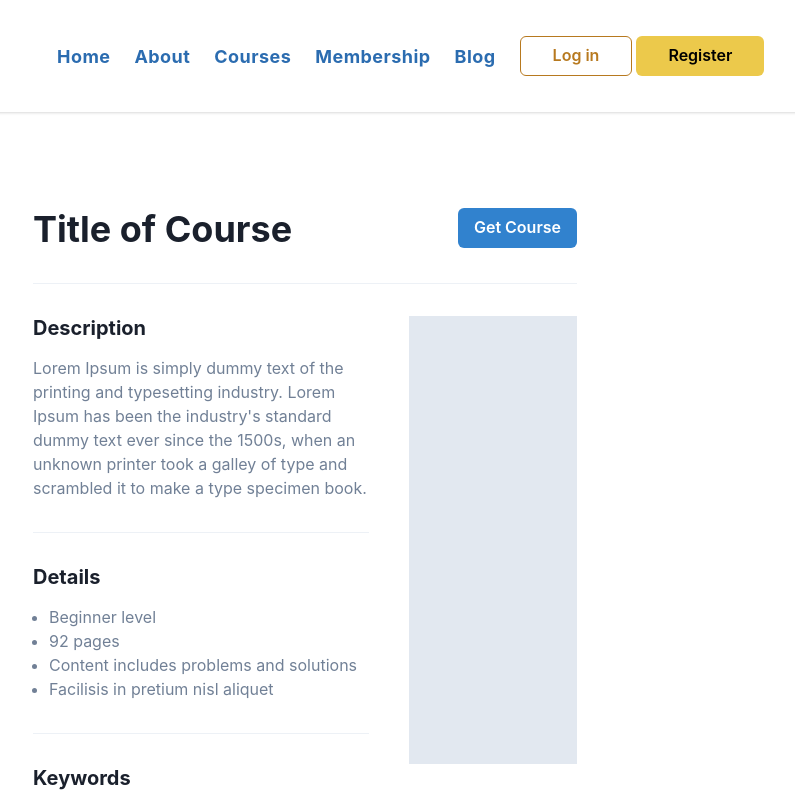
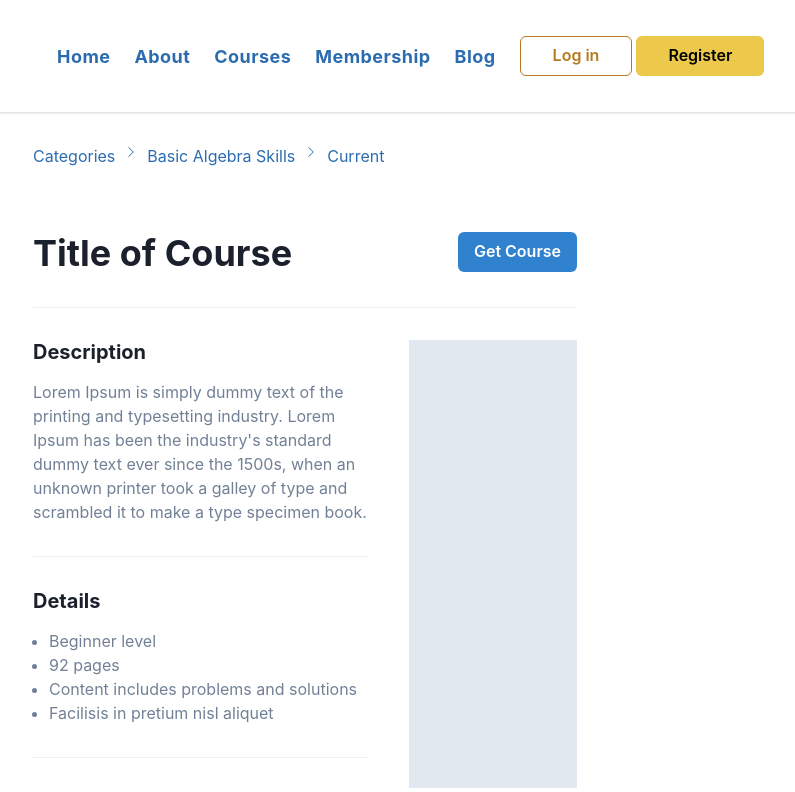
Before and after one commit to livelifedev/home-edvantage, a Next.js app: page /course/0 in a window 1280 px wide. Shown: the top 792 px of the page, without its empty margins (335-1130 px from the left). Built offline with nearby package versions, Linux system fonts and the light colour scheme.

Commit message:
added breadcrumbs

```diff
--- a/pages/course/[id].js
+++ b/pages/course/[id].js
@@ -3,11 +3,15 @@ import NextLink from "next/link";
 import Image from "next/image";
 import {
   Box,
+  Breadcrumb,
+  BreadcrumbItem,
+  BreadcrumbLink,
   Button,
   Container,
   Divider,
   Flex,
   Heading,
+  Icon,
   ListItem,
   SimpleGrid,
   Tag,
@@ -17,7 +21,7 @@ import {
   WrapItem,
 } from "@chakra-ui/react";
 import { CATEGORIES, COURSES } from "../../src/utils/constants";
-import { BsSearch } from "react-icons/bs";
+import { BsChevronRight } from "react-icons/bs";
 
 export default function Course({ categoryName }) {
   const router = useRouter();
@@ -32,9 +36,28 @@ export default function Course({ categoryName }) {
         flexDirection="column"
         alignItems="center"
         justifyContent="center"
-        pt="24"
+        pt="8"
         pb="40"
       >
+        <Breadcrumb
+          color="blue.600"
+          w="full"
+          pb="16"
+          separator={<Icon as={BsChevronRight} pb="1" />}
+        >
+          <BreadcrumbItem>
+            <BreadcrumbLink href="#">Categories</BreadcrumbLink>
+          </BreadcrumbItem>
+
+          <BreadcrumbItem>
+            <BreadcrumbLink href="#">Basic Algebra Skills</BreadcrumbLink>
+          </BreadcrumbItem>
+
+          <BreadcrumbItem isCurrentPage>
+            <BreadcrumbLink href="#">Current</BreadcrumbLink>
+          </BreadcrumbItem>
+        </Breadcrumb>
+
         <Flex justify="space-between" w="full">
           <Heading>Title of Course</Heading>
           <Button colorScheme="blue">Get Course</Button>
```
Also changed, not shown: pages/categories/[id].js (+20 -2 lines).
